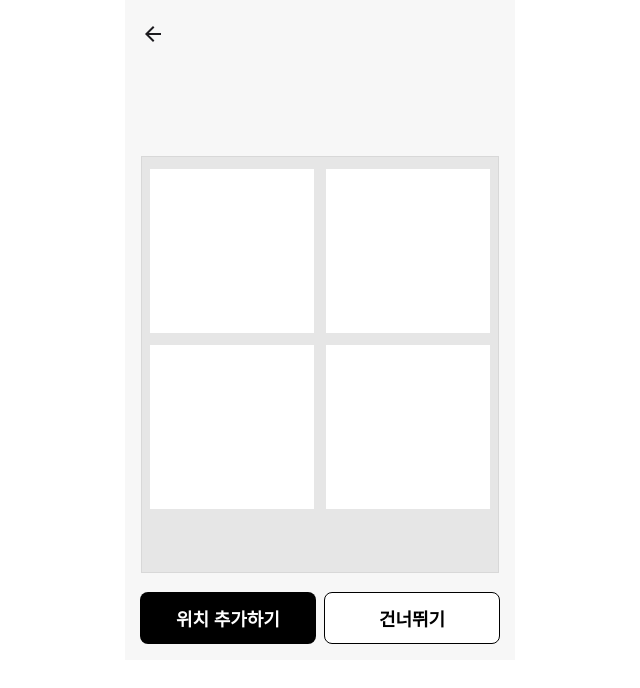
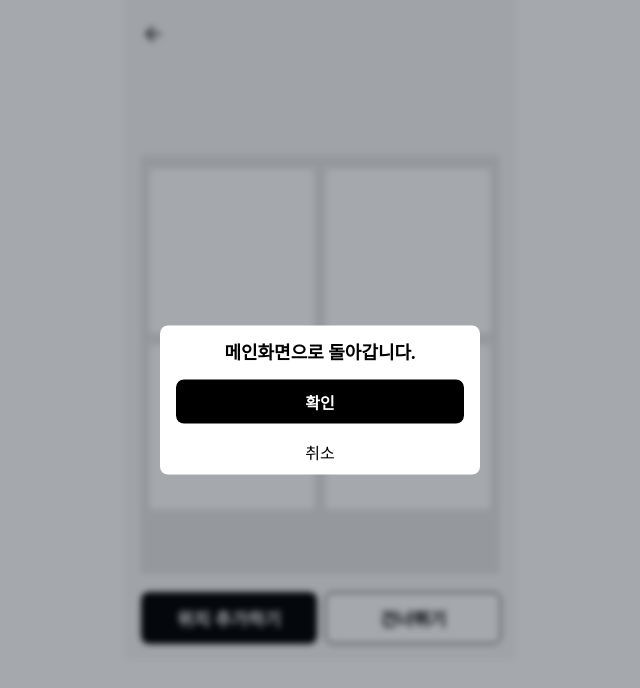
Before and after one commit to anonymousRecords/kimchi-client, a React (Vite) app: page /boast in a window 1280 px wide. Both pictures are taken after a click on the button "건너뛰기". Shown: the top 688 px of the page, without its empty margins (320-960 px from the left). Built offline with nearby package versions, Linux system fonts and the light colour scheme.

Commit message:
feat : Implement BoastPage

```diff
--- a/src/components/BoastPage/BoastCard.jsx
+++ b/src/components/BoastPage/BoastCard.jsx
@@ -1,5 +1,4 @@
 import styled from 'styled-components';
-import { Link } from "react-router-dom";
 
 const StyledBoastCard = styled.div`
     margin-top: 40px;
@@ -88,12 +87,6 @@ export default function BoastCard () {
           </div>
           <input type="file" className="file-input hidden" accept=".jpeg, .png, .jpg" />
         </div>
-        <div className='boast-btn-container'>
-          <Link to="/search">
-            <button className='boast-btn'>위치 추가하기</button>
-          </Link>
-          <button className='save-btn'>건너뛰기</button>
-        </div>
       </StyledBoastCard>
       );
     }
--- /dev/null
+++ b/src/components/BoastPage/SkipModal.jsx
@@ -0,0 +1,59 @@
+import styled from "styled-components";
+import { useNavigate } from "react-router-dom";
+import PropTypes from "prop-types";
+
+const ModalWrapper = styled.article`
+  background-color: white;
+  margin: auto;
+  width: 320px;
+  height: 149px;
+  border-radius: 8px;
+  position: fixed;
+  top: 50%;
+  left: 50%;
+  transform: translate(-50%, -50%);
+
+  display: flex;
+  flex-direction: column;
+  justify-content: center;
+  align-items: center;
+
+  .comment {
+    font-size: 18px;
+    font-weight: 600;
+  }
+`;
+
+const ConfirmButton = styled.button`
+  width: 288px;
+  height: 44px;
+  border-radius: 8px;
+  background: #000;
+  color: white;
+  font-weight: 600;
+  margin: 16px 0;
+`;
+
+const CancelButton = styled.button``;
+
+export default function SkipModal({ hideSkipHandler }) {
+  const navigate = useNavigate();
+
+  return (
+    <ModalWrapper>
+      <div className="comment">메인화면으로 돌아갑니다.</div>
+      <ConfirmButton
+        onClick={() => {
+          navigate("/people");
+        }}
+      >
+        확인
+      </ConfirmButton>
+      <CancelButton onClick={hideSkipHandler}>취소</CancelButton>
+    </ModalWrapper>
+  );
+}
+
+SkipModal.propTypes = {
+  hideSkipHandler: PropTypes.func.isRequired,
+};
--- a/src/pages/BoastPage.jsx
+++ b/src/pages/BoastPage.jsx
@@ -1,19 +1,81 @@
-import styled from 'styled-components';
-import BoastHeader from '../components/BoastPage/BoastHeader';
-import BoastCard from '../components/BoastPage/BoastCard';
+import styled from "styled-components";
+import { useState } from "react";
+import { useNavigate } from "react-router-dom";
+import BoastHeader from "../components/BoastPage/BoastHeader";
+import BoastCard from "../components/BoastPage/BoastCard";
+import ModalOverlay from "../components/ModalOverlay";
+import SkipModal from "../components/BoastPage/SkipModal";
 
 const StyledBoast = styled.div`
-    width: 390px;
-    background-color: #F7F7F7;
-`
+  width: 390px;
+  background-color: #f7f7f7;
+`;
+
+const BoastButtonContainer = styled.div`
+  display: flex;
+  justify-content: start;
+  align-items: center;
+  padding: 16px;
+  gap: 8px;
+  margin-top: 24px;
+`;
+const AddLocationButton = styled.button`
+  width: 176px;
+  height: 52px;
+  border-radius: 8px;
+  border: 0;
+  background-color: black;
+  cursor: pointer;
+  font-size: 18px;
+  color: white;
+  font-weight: 600;
+`;
+
+const SaveButton = styled.button`
+  width: 176px;
+  height: 52px;
+  border-radius: 8px;
+  border: 0;
+  background-color: white;
+  border: 1px solid black;
+  cursor: pointer;
+  font-size: 18px;
+  color: black;
+  font-weight: 600;
+`;
 
 const BoastPage = () => {
-    return (
-        <StyledBoast>
-            <BoastHeader/>
-            <BoastCard/>
-        </StyledBoast>
-    );
-}
+  const navigate = useNavigate();
+  const [showSkip, setShowSkip] = useState(false);
+
+  const showSkipHandler = () => {
+    setShowSkip(true);
+  };
+
+  const hideSkipHandler = () => {
+    setShowSkip(false);
+  };
+
+  return (
+    <StyledBoast>
+      <BoastHeader />
+      <BoastCard />
+      <BoastButtonContainer>
+        <AddLocationButton
+          onClick={() => {
+            navigate("/search");
+          }}
+        >
+          위치 추가하기
+        </AddLocationButton>
+        <SaveButton onClick={showSkipHandler}>건너뛰기</SaveButton>
+      </BoastButtonContainer>
+
+      <ModalOverlay blur onHideModal={hideSkipHandler} show={showSkip}>
+        <SkipModal hideSkipHandler={hideSkipHandler} />
+      </ModalOverlay>
+    </StyledBoast>
+  );
+};
 
 export default BoastPage;
```
